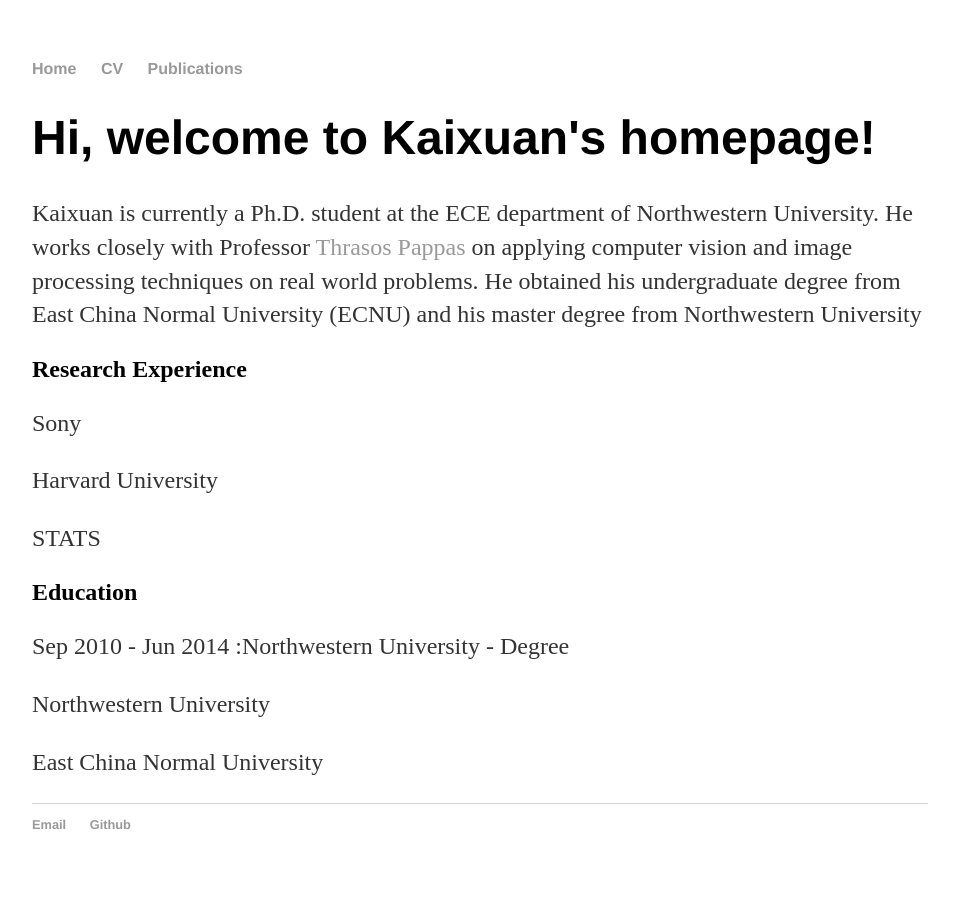
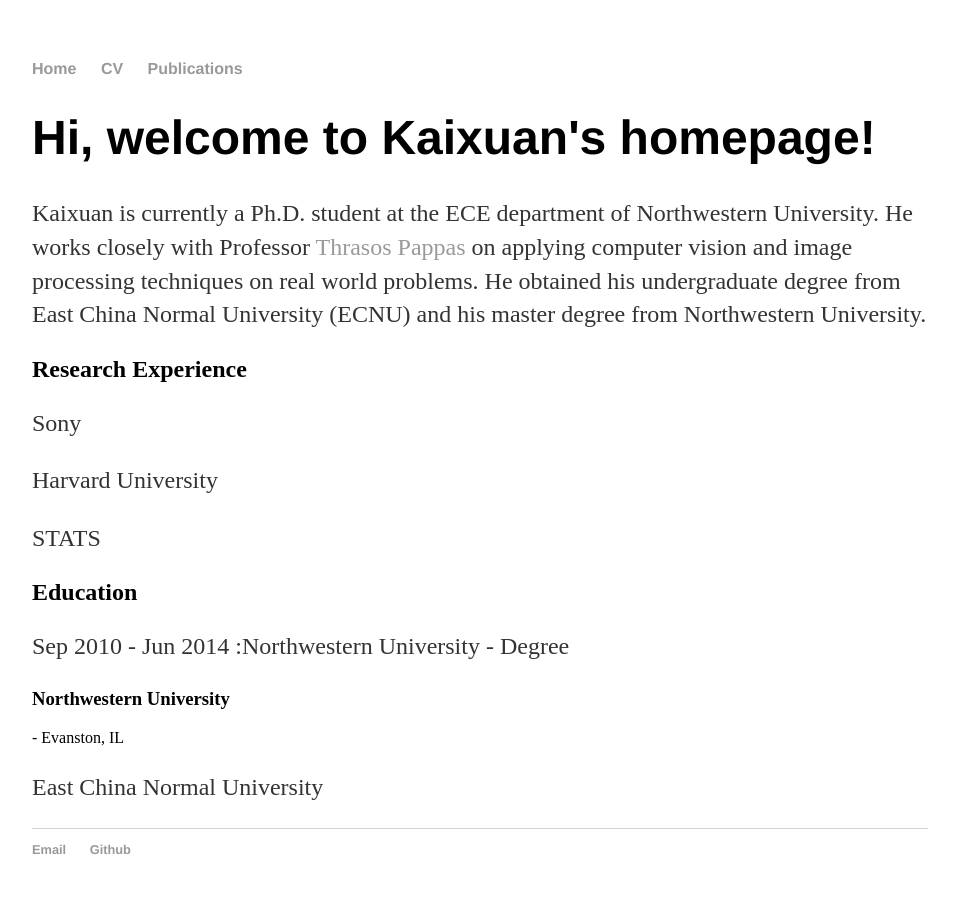
Before and after one commit to KaixuanZ/KaixuanZ.github.io, a Jekyll site: the page built from index.html, in a window 1280 px wide. Shown: the whole page, without its empty margins (160-1119 px from the left). Built offline with Jekyll 4.4.1, drawn with Linux system fonts in a browser that asks for light colours.

Commit message:
Update index.html

```diff
--- a/index.html
+++ b/index.html
@@ -4,7 +4,7 @@
 ---
 <div class="blurb">
 	<h1>Hi, welcome to Kaixuan's homepage!</h1>
-	<p> Kaixuan is currently a Ph.D. student at the ECE department of Northwestern University. He works closely with Professor <a href="https://www.mccormick.northwestern.edu/research-faculty/directory/profiles/pappas-thrasos.html">Thrasos Pappas</a> on applying computer vision and image processing techniques on real world problems. He obtained his undergraduate degree from East China Normal University (ECNU) and his master degree from Northwestern University</p>
+	<p> Kaixuan is currently a Ph.D. student at the ECE department of Northwestern University. He works closely with Professor <a href="https://www.mccormick.northwestern.edu/research-faculty/directory/profiles/pappas-thrasos.html">Thrasos Pappas</a> on applying computer vision and image processing techniques on real world problems. He obtained his undergraduate degree from East China Normal University (ECNU) and his master degree from Northwestern University. </p>
 
 
 	<h2> Research Experience </h2>
@@ -21,7 +21,7 @@
 
 	- Degree </p>
 
-	<p> Northwestern University </p>
+	<h3> Northwestern University </h3> - Evanston, IL
 
 	<p> East China Normal University </p>
 
```
